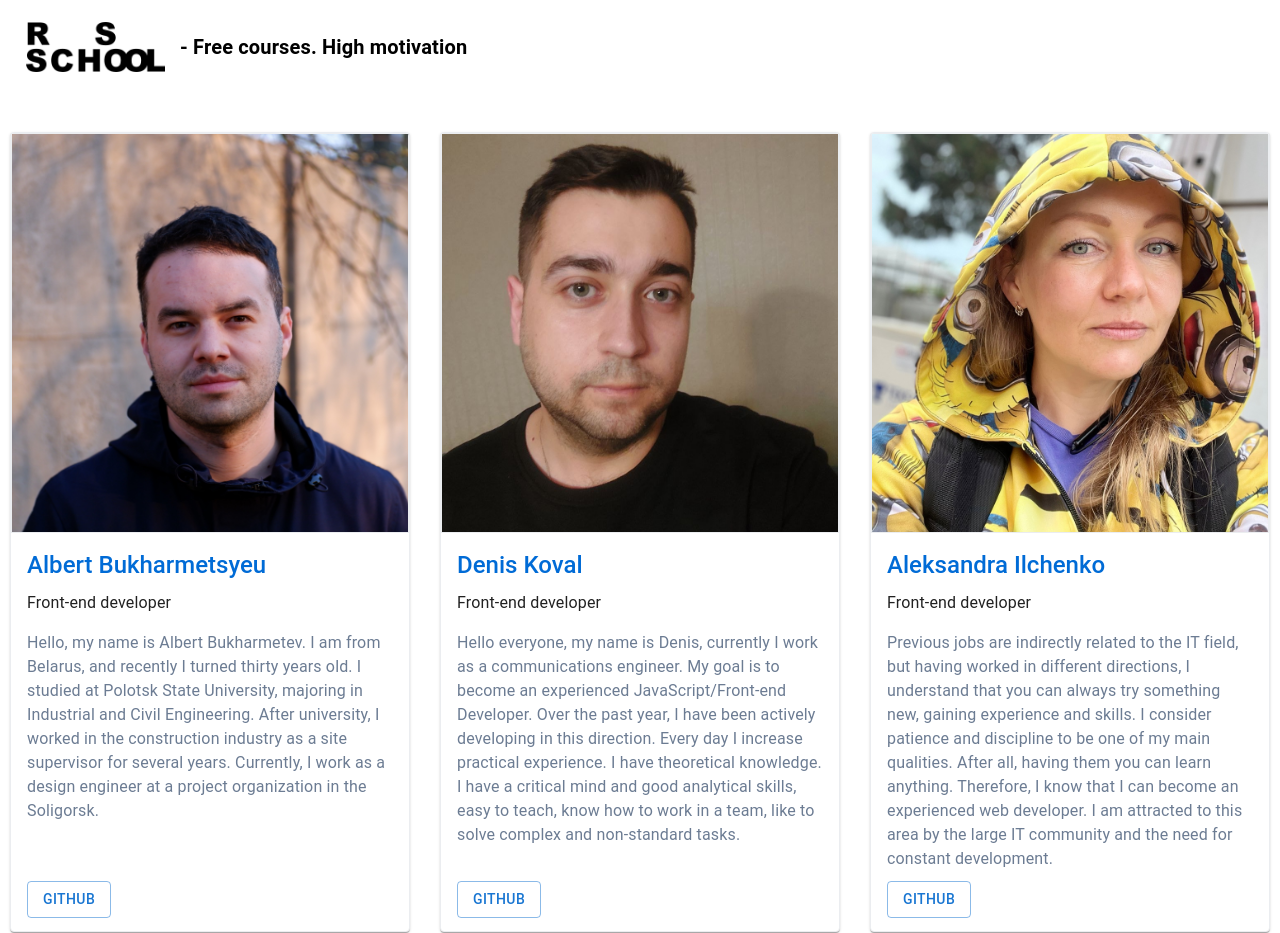
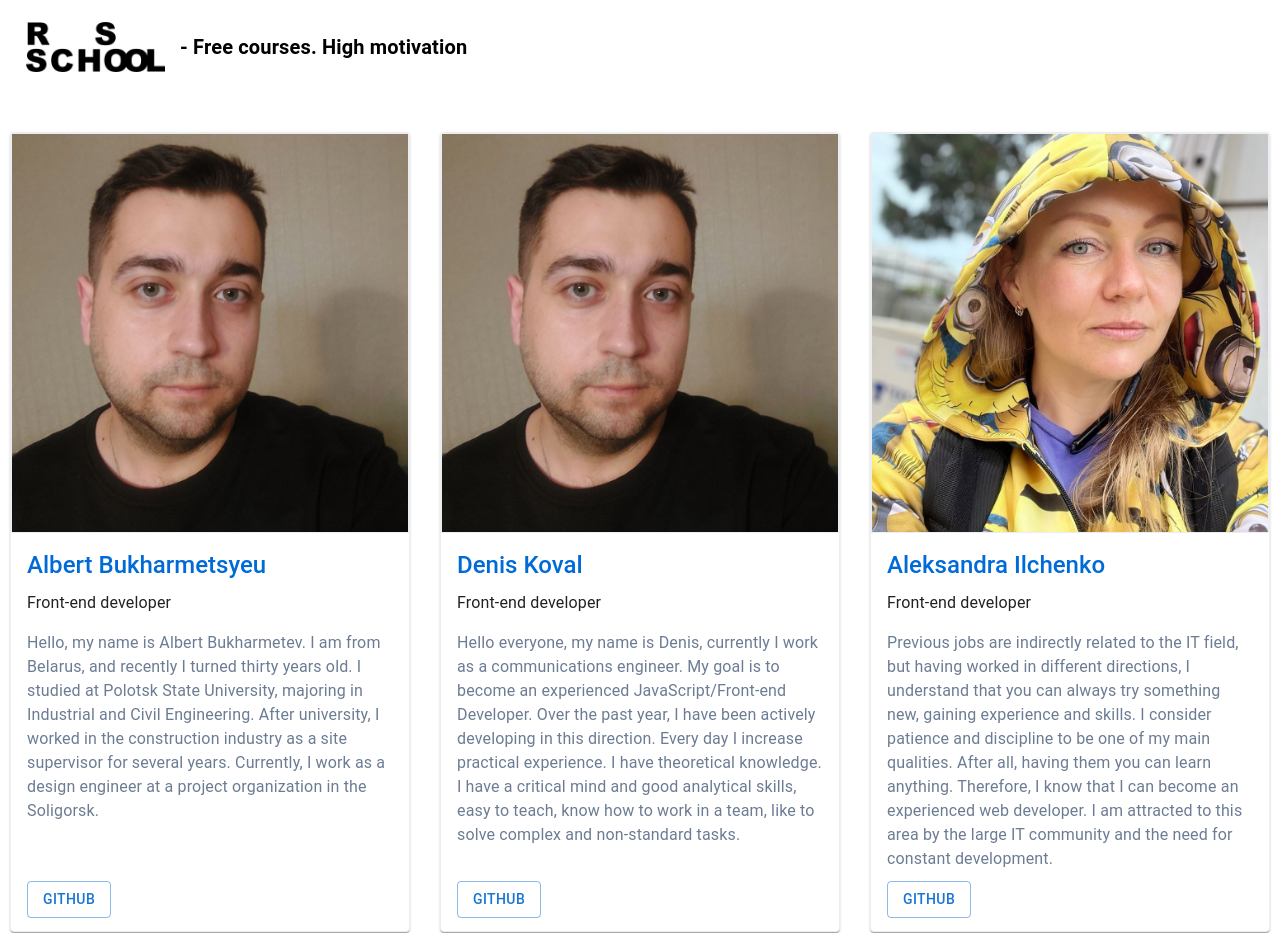
Before and after one commit to maybe-skiFF/eCommerce-Application, a React (Vite) app: page /about in a window 1280 px wide. Shown: the part 1046-1979 px from the top of the page. Built offline with nearby package versions, Linux system fonts and the light colour scheme; what @commercetools/platform-sdk, @commercetools/sdk-client-v2 would draw is missing.

Commit message:
fix: bug with photo urls on deploy v3

```diff
--- a/src/components/pages/AboutPage/AboutPage.tsx
+++ b/src/components/pages/AboutPage/AboutPage.tsx
@@ -203,7 +203,7 @@ export function AboutPage() {
           >
             <CardMedia
               component="div"
-              image={albertPhoto}
+              image={denisPhoto}
               sx={{
                 width: '100%',
                 height: '400px',
```
